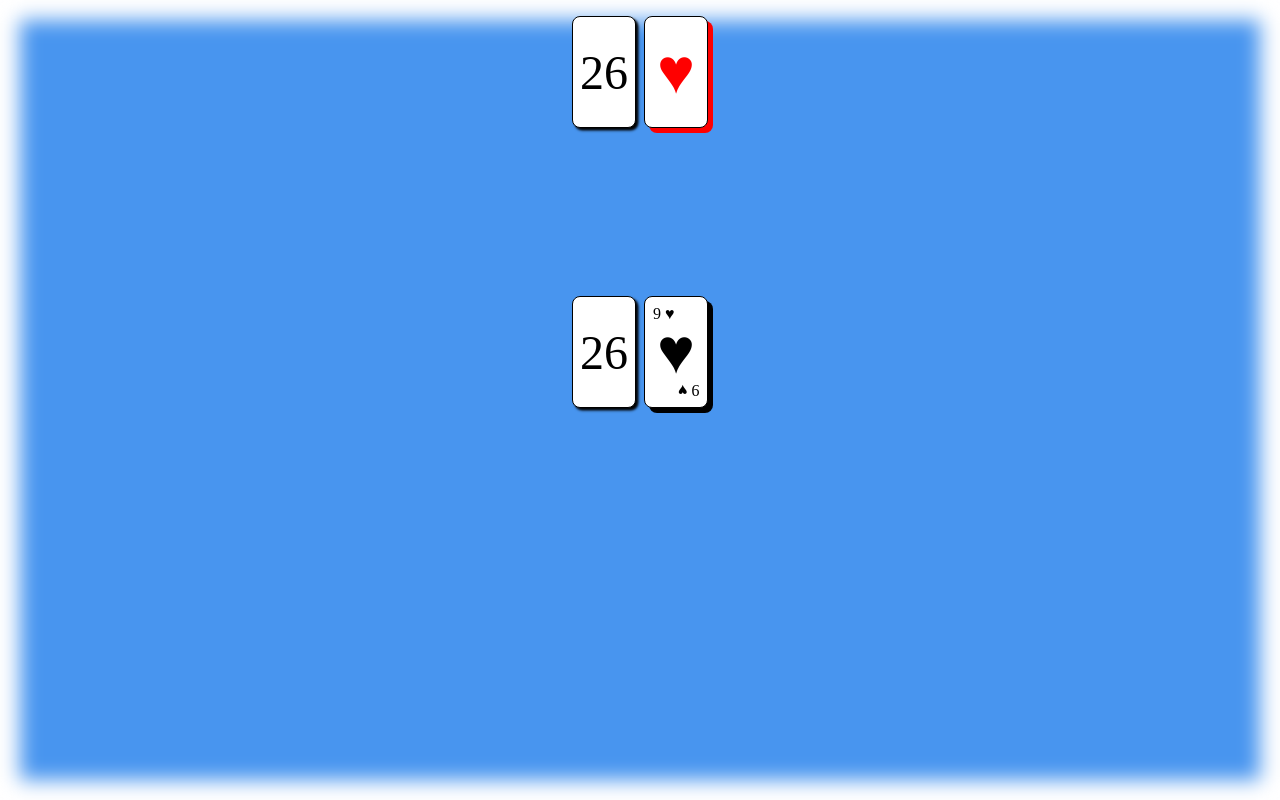
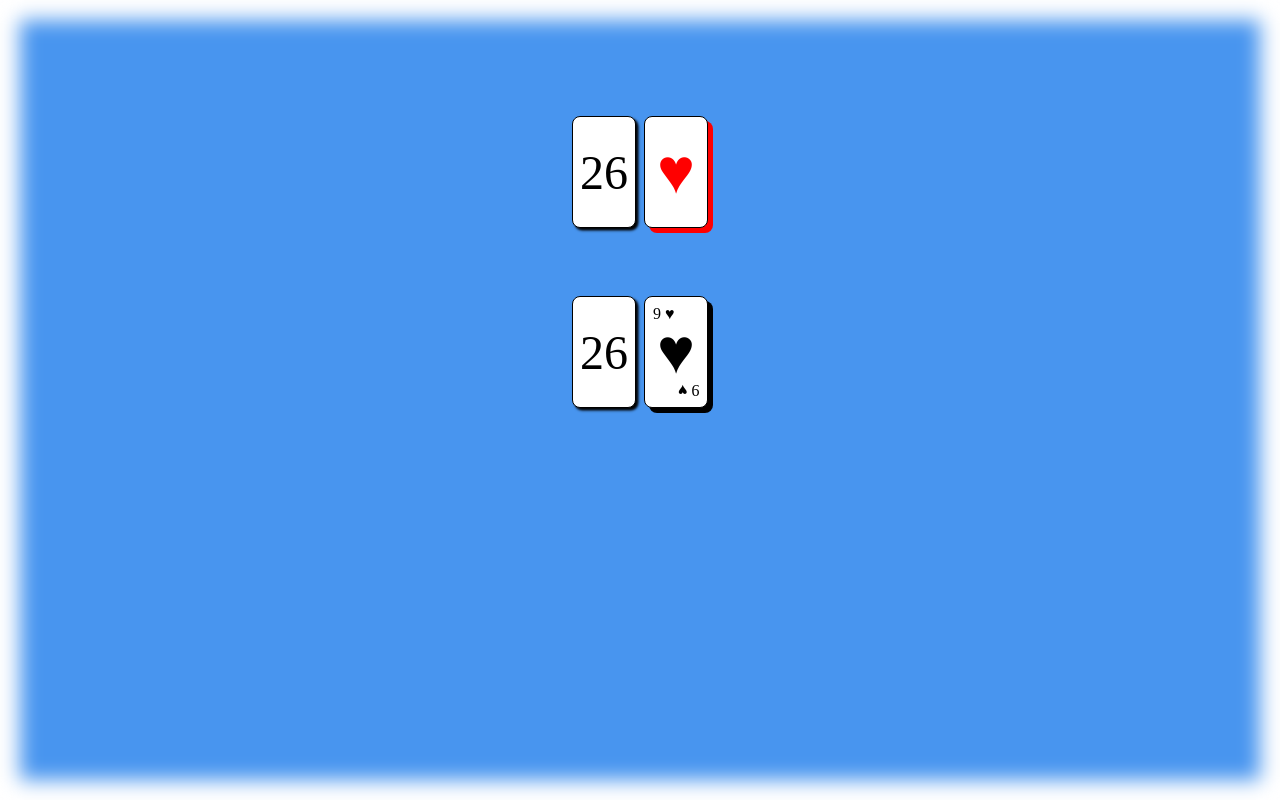
Before and after one commit to trevornei/War-Card-Game, a website with bundled scripts: page index.html in a window 1280 px wide. Built offline with nearby package versions, Linux system fonts and the light colour scheme.

Commit message:
Changed margin for computer-deck and card-red to be more centered.

```diff
--- a/deck.js
+++ b/deck.js
@@ -54,6 +54,7 @@ class Card {
         return this.suite === '♣' || this.suite === '♠' ? 'black' : 'red';
     }
 
+    // NOTE: Function Creates a new HTML Element inside a div.
     getHTML() {
         const cardDiv = document.createElement('div');
         cardDiv.innerText = this.suite;
--- a/style.css
+++ b/style.css
@@ -19,6 +19,7 @@ body::before {
 
 body {
     margin: 0;
+
     display: grid;
     grid-template-columns: repeat(2, 4rem);
     grid-template-rows: 7rem 2rem 7rem;
@@ -42,6 +43,10 @@ body {
     display: flex;
     align-items: center;
     justify-content: center;
+}
+
+.computer-deck {
+    margin-top: 100px;
 }
 
 .player-deck {
@@ -93,6 +98,7 @@ body {
 
 .card.red {
     color: red;
+    margin-top: 100px;
 }
 
 .card.black::after {
```
